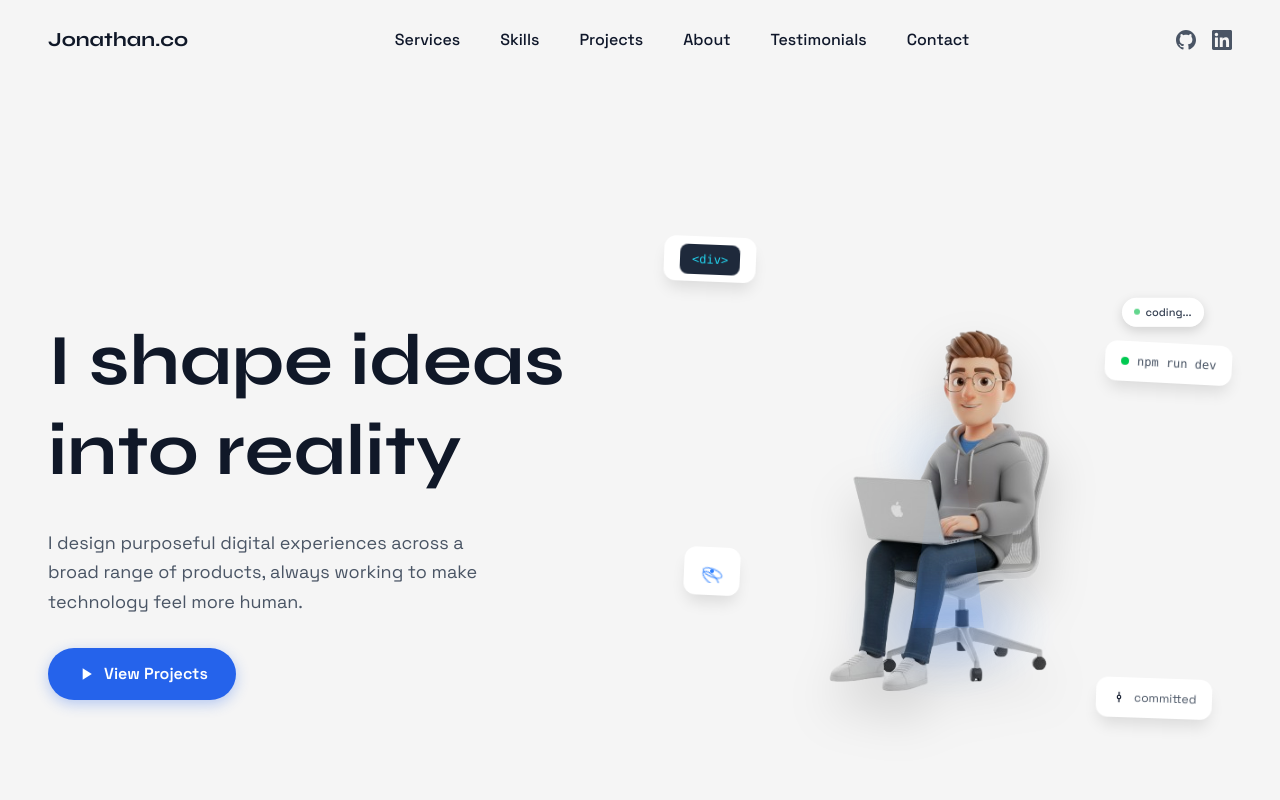
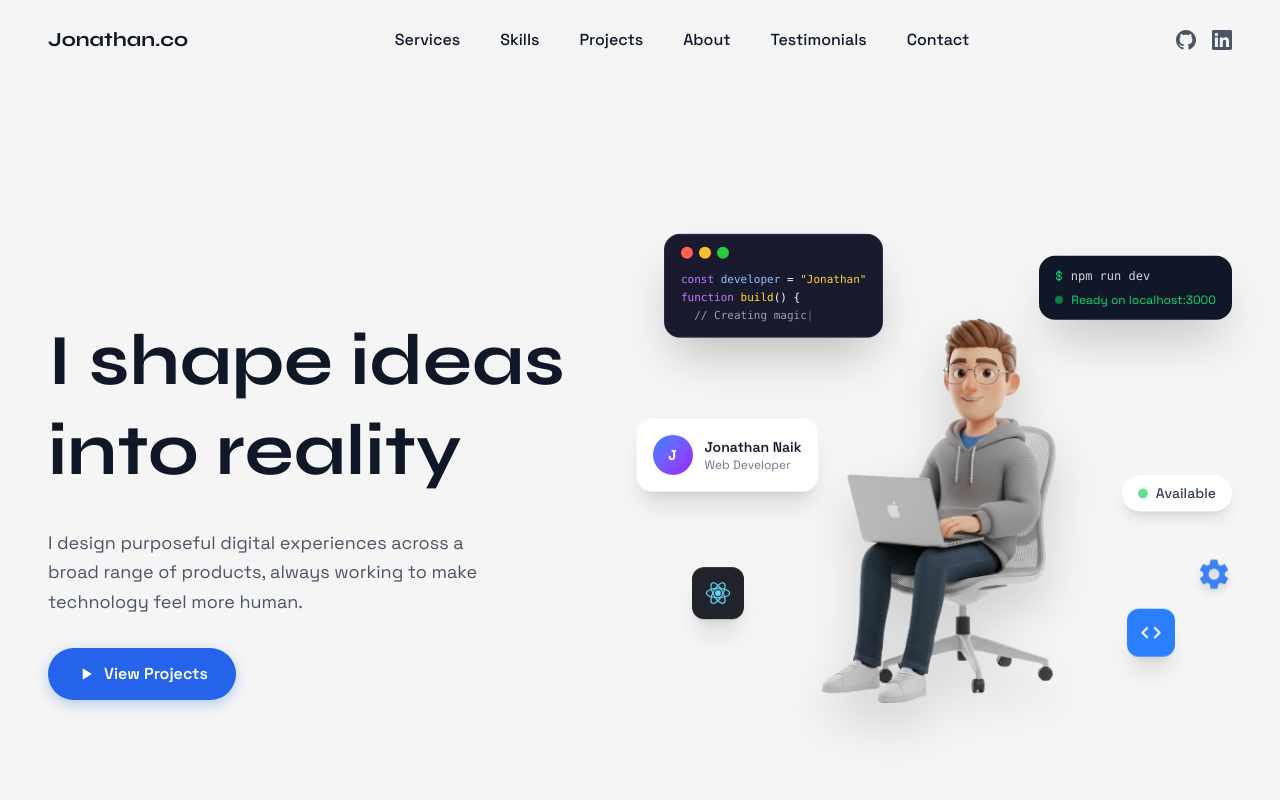
Before and after one commit to jonathanboda/JONA, a Next.js app: page / in a window 1280 px wide. Shown: the top 800 px of the page. Built offline with nearby package versions, Linux system fonts and the light colour scheme.

Commit message:
Improve hero section with realistic floating UI elements and layering

```diff
--- a/src/app/page.tsx
+++ b/src/app/page.tsx
@@ -414,115 +414,105 @@ function HeroSection() {
 
           {/* Right - 3D Character Working on Laptop */}
           <div className="relative h-[500px] lg:h-[600px] animate-fade-in-up delay-200">
-            {/* Laptop screen glow - light source from laptop */}
+            {/* Code editor - BEHIND character */}
             <div
-              className="absolute"
-              style={{
-                bottom: "22%",
-                left: "50%",
-                transform: "translateX(-50%)",
-                width: "180px",
-                height: "100px",
-                background: "radial-gradient(ellipse at center, rgba(59, 130, 246, 0.4) 0%, rgba(59, 130, 246, 0.2) 40%, transparent 70%)",
-                filter: "blur(20px)",
-                animation: "screen-glow 3s ease-in-out infinite",
-                zIndex: 5,
-              }}
-            />
-
-            {/* Light rays from screen to face */}
-            <div
-              className="absolute"
-              style={{
-                bottom: "30%",
-                left: "50%",
-                transform: "translateX(-50%)",
-                width: "120px",
-                height: "200px",
-                background: "linear-gradient(to top, rgba(59, 130, 246, 0.3) 0%, rgba(147, 197, 253, 0.1) 50%, transparent 100%)",
-                clipPath: "polygon(20% 100%, 80% 100%, 60% 0%, 40% 0%)",
-                filter: "blur(8px)",
-                animation: "pulse-soft 2s ease-in-out infinite",
-                zIndex: 4,
-              }}
-            />
-
-            {/* Face illumination from screen */}
-            <div
-              className="face-reflection"
-              style={{
-                top: "30%",
-                left: "50%",
-                transform: "translateX(-50%)",
-                width: "150px",
-                height: "100px",
-              }}
-            />
-
-            {/* Working status indicator */}
-            <div
-              className="working-indicator animate-float"
-              style={{
-                top: "15%",
-                right: "5%",
-                animationDelay: "0.5s",
-              }}
+              className="absolute animate-float bg-[#1a1a2e] text-white px-4 py-3 rounded-2xl shadow-2xl border border-gray-700/50 z-0"
+              style={{ top: "5%", left: "0%", animationDelay: "0s" }}
             >
-              <span className="working-dot"></span>
-              <span className="text-gray-700">coding...</span>
-            </div>
-
-            {/* Floating code snippet */}
-            <div className="floating-element top-10 left-0 animate-float" style={{ animationDelay: "0s" }}>
-              <span className="floating-code">&lt;div&gt;</span>
-            </div>
-
-            {/* Terminal output */}
-            <div
-              className="floating-element top-1/4 right-0 animate-float"
-              style={{ animationDelay: "0.8s" }}
-            >
-              <div className="flex items-center gap-2 text-xs">
-                <span className="w-2 h-2 rounded-full bg-green-500"></span>
-                <span className="font-mono text-gray-600">npm run dev</span>
+              <div className="flex items-center gap-1.5 mb-3">
+                <span className="w-3 h-3 rounded-full bg-[#ff5f56]"></span>
+                <span className="w-3 h-3 rounded-full bg-[#ffbd2e]"></span>
+                <span className="w-3 h-3 rounded-full bg-[#27ca40]"></span>
+              </div>
+              <div className="font-mono text-[11px] leading-relaxed">
+                <div><span className="text-purple-400">const</span> <span className="text-blue-300">developer</span> <span className="text-white">=</span> <span className="text-amber-300">&quot;Jonathan&quot;</span></div>
+                <div><span className="text-purple-400">function</span> <span className="text-yellow-300">build</span><span className="text-white">() {`{`}</span></div>
+                <div className="text-gray-400">&nbsp;&nbsp;// Creating magic<span className="animate-pulse">|</span></div>
               </div>
             </div>
 
-            {/* React icon floating */}
+            {/* Terminal card - BEHIND character */}
             <div
-              className="floating-element bottom-1/3 left-5 animate-float"
-              style={{ animationDelay: "1.2s" }}
+              className="absolute animate-float bg-gray-900 text-white px-4 py-3 rounded-2xl shadow-2xl z-0"
+              style={{ top: "8%", right: "0%", animationDelay: "0.5s" }}
             >
-              <svg viewBox="0 0 24 24" width="24" height="24" className="text-blue-500">
-                <circle cx="12" cy="12" r="2" fill="currentColor"/>
-                <ellipse cx="12" cy="12" rx="10" ry="4" stroke="currentColor" strokeWidth="1" fill="none" className="animate-spin" style={{ animationDuration: "10s" }}/>
-                <ellipse cx="12" cy="12" rx="10" ry="4" stroke="currentColor" strokeWidth="1" fill="none" transform="rotate(60 12 12)" className="animate-spin" style={{ animationDuration: "10s" }}/>
-                <ellipse cx="12" cy="12" rx="10" ry="4" stroke="currentColor" strokeWidth="1" fill="none" transform="rotate(120 12 12)" className="animate-spin" style={{ animationDuration: "10s" }}/>
+              <div className="flex items-center gap-2 mb-2">
+                <span className="text-green-400 text-xs">$</span>
+                <span className="text-xs font-mono text-gray-300">npm run dev</span>
+              </div>
+              <div className="flex items-center gap-2">
+                <span className="w-2 h-2 rounded-full bg-green-500 animate-pulse"></span>
+                <span className="text-xs text-green-400">Ready on localhost:3000</span>
+              </div>
+            </div>
+
+            {/* Profile card - BEHIND character */}
+            <div
+              className="absolute animate-float bg-white/95 backdrop-blur-sm rounded-2xl shadow-xl p-4 border border-gray-100 z-0"
+              style={{ top: "35%", left: "-5%", animationDelay: "0.8s" }}
+            >
+              <div className="flex items-center gap-3">
+                <div className="w-10 h-10 rounded-full bg-gradient-to-br from-blue-500 to-purple-600 flex items-center justify-center text-white font-bold text-sm">
+                  J
+                </div>
+                <div>
+                  <div className="font-semibold text-gray-900 text-sm">Jonathan Naik</div>
+                  <div className="text-xs text-gray-500">Web Developer</div>
+                </div>
+              </div>
+            </div>
+
+            {/* React logo - IN FRONT */}
+            <div
+              className="absolute animate-float bg-[#20232a] p-3 rounded-xl shadow-xl z-20"
+              style={{ top: "60%", left: "5%", animationDelay: "1s" }}
+            >
+              <svg viewBox="0 0 24 24" width="28" height="28" className="text-[#61DAFB]">
+                <circle cx="12" cy="12" r="2.5" fill="currentColor"/>
+                <ellipse cx="12" cy="12" rx="10" ry="4" stroke="currentColor" strokeWidth="1" fill="none"/>
+                <ellipse cx="12" cy="12" rx="10" ry="4" stroke="currentColor" strokeWidth="1" fill="none" transform="rotate(60 12 12)"/>
+                <ellipse cx="12" cy="12" rx="10" ry="4" stroke="currentColor" strokeWidth="1" fill="none" transform="rotate(120 12 12)"/>
               </svg>
             </div>
 
-            {/* Git commit indicator */}
+            {/* Status badge - BEHIND character */}
             <div
-              className="floating-element bottom-20 right-5 animate-float"
-              style={{ animationDelay: "1.5s" }}
+              className="absolute animate-float bg-white rounded-full shadow-lg px-4 py-2 z-0"
+              style={{ top: "45%", right: "0%", animationDelay: "1.2s" }}
             >
-              <div className="flex items-center gap-2 text-xs">
-                <svg viewBox="0 0 24 24" width="14" height="14" fill="none" stroke="currentColor" strokeWidth="2">
-                  <circle cx="12" cy="12" r="3"/>
-                  <line x1="12" y1="3" x2="12" y2="9"/>
-                  <line x1="12" y1="15" x2="12" y2="21"/>
-                </svg>
-                <span className="text-gray-600">committed</span>
+              <div className="flex items-center gap-2">
+                <span className="w-2.5 h-2.5 rounded-full bg-green-500 animate-pulse"></span>
+                <span className="text-sm font-medium text-gray-700">Available</span>
               </div>
             </div>
 
-            {/* 3D Character */}
-            <div className="absolute inset-0 flex items-center justify-center">
+            {/* Code brackets icon - IN FRONT */}
+            <div
+              className="absolute animate-float bg-blue-500 p-3 rounded-xl shadow-xl z-20"
+              style={{ bottom: "25%", right: "10%", animationDelay: "0.3s" }}
+            >
+              <svg viewBox="0 0 24 24" width="24" height="24" fill="white">
+                <path d="M9.4 16.6L4.8 12l4.6-4.6L8 6l-6 6 6 6 1.4-1.4zm5.2 0l4.6-4.6-4.6-4.6L16 6l6 6-6 6-1.4-1.4z"/>
+              </svg>
+            </div>
+
+            {/* Gear icon - BEHIND */}
+            <div
+              className="absolute animate-float z-0"
+              style={{ bottom: "35%", right: "0%", animationDelay: "1.5s" }}
+            >
+              <svg viewBox="0 0 24 24" width="36" height="36" fill="#3b82f6" className="drop-shadow-lg">
+                <path d="M19.14 12.94c.04-.31.06-.63.06-.94 0-.31-.02-.63-.06-.94l2.03-1.58c.18-.14.23-.41.12-.61l-1.92-3.32c-.12-.22-.37-.29-.59-.22l-2.39.96c-.5-.38-1.03-.7-1.62-.94l-.36-2.54c-.04-.24-.24-.41-.48-.41h-3.84c-.24 0-.43.17-.47.41l-.36 2.54c-.59.24-1.13.57-1.62.94l-2.39-.96c-.22-.08-.47 0-.59.22L2.74 8.87c-.12.21-.08.47.12.61l2.03 1.58c-.04.31-.06.63-.06.94s.02.63.06.94l-2.03 1.58c-.18.14-.23.41-.12.61l1.92 3.32c.12.22.37.29.59.22l2.39-.96c.5.38 1.03.7 1.62.94l.36 2.54c.05.24.24.41.48.41h3.84c.24 0 .44-.17.47-.41l.36-2.54c.59-.24 1.13-.56 1.62-.94l2.39.96c.22.08.47 0 .59-.22l1.92-3.32c.12-.22.07-.47-.12-.61l-2.01-1.58zM12 15.6c-1.98 0-3.6-1.62-3.6-3.6s1.62-3.6 3.6-3.6 3.6 1.62 3.6 3.6-1.62 3.6-3.6 3.6z"/>
+              </svg>
+            </div>
+
+            {/* 3D Character - IN FRONT */}
+            <div className="absolute inset-0 flex items-center justify-center z-10">
               <Image
                 src="/PHOTO/hero.png"
                 alt="3D Developer Character Working"
-                width={450}
-                height={450}
+                width={480}
+                height={480}
                 className="object-contain drop-shadow-2xl"
                 priority
               />
```
